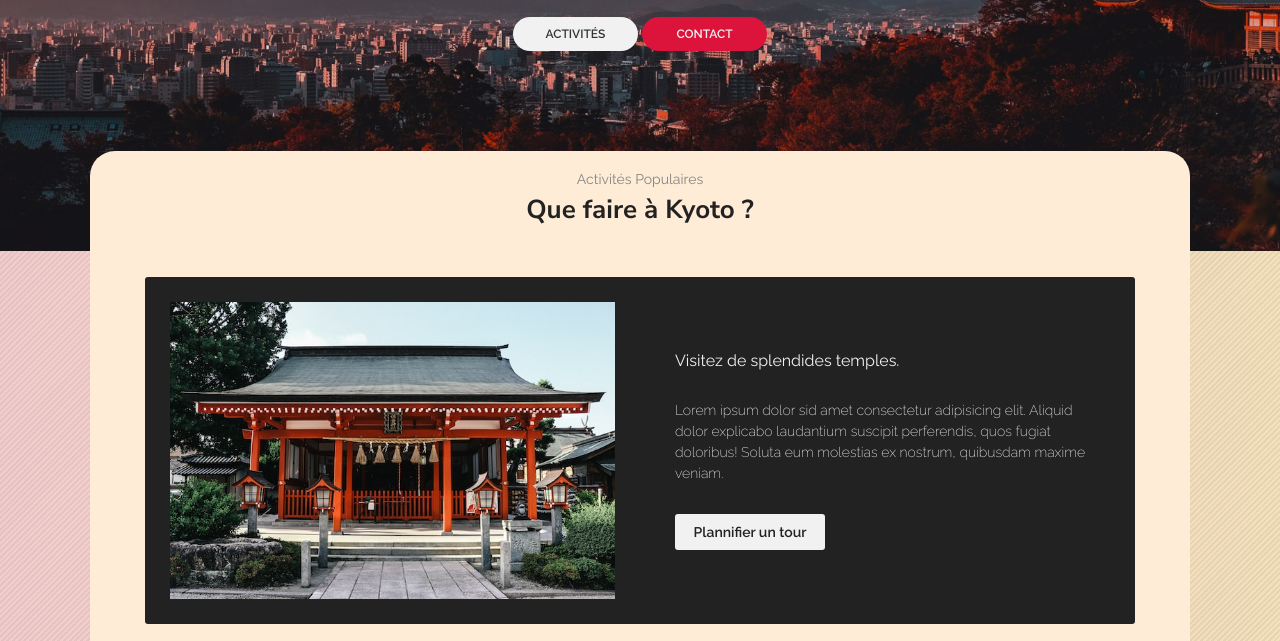
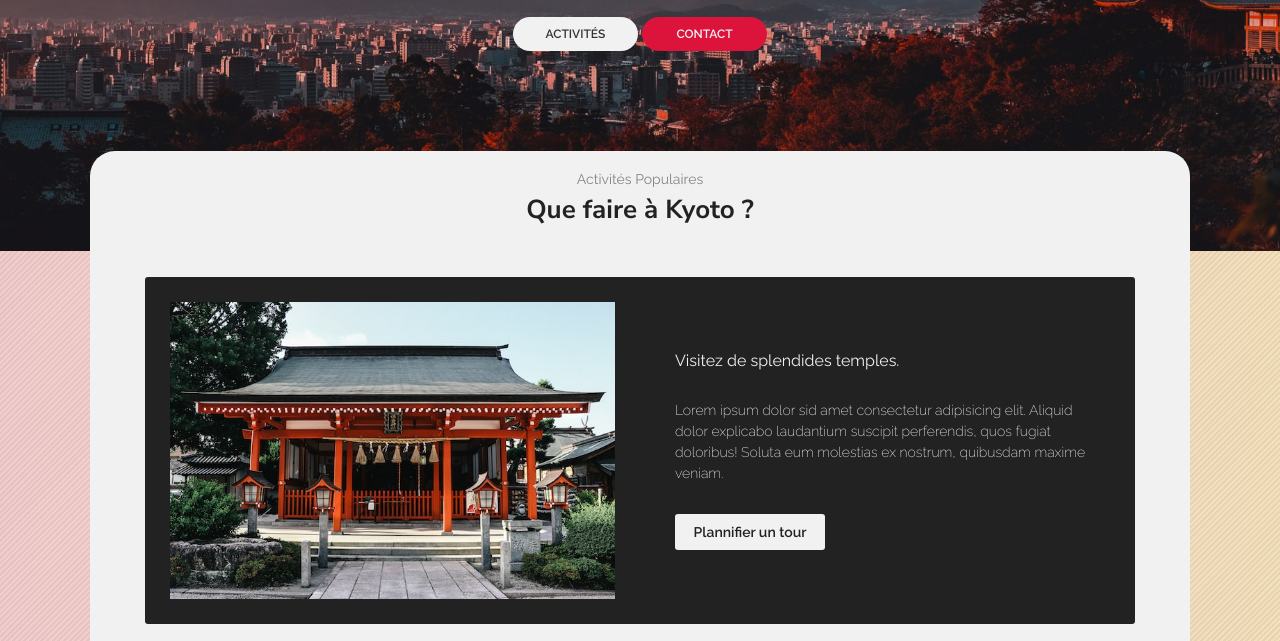
Before and after one commit to YohanFrutiger/kyoto, a plain HTML site: page index.html in a window 1280 px wide. Shown: the part 301-942 px from the top of the page. Drawn offline with Linux system fonts and the light colour scheme.

```diff
--- a/style.css
+++ b/style.css
@@ -161,7 +161,7 @@
   justify-content: center;
 }
 .negative-container {
-  background-color: var(--active-almond);
+  background-color: var(--light-white);
   transform: translateY(-100px);
   width: 100%;
   /* max-width: 800px; */
```
